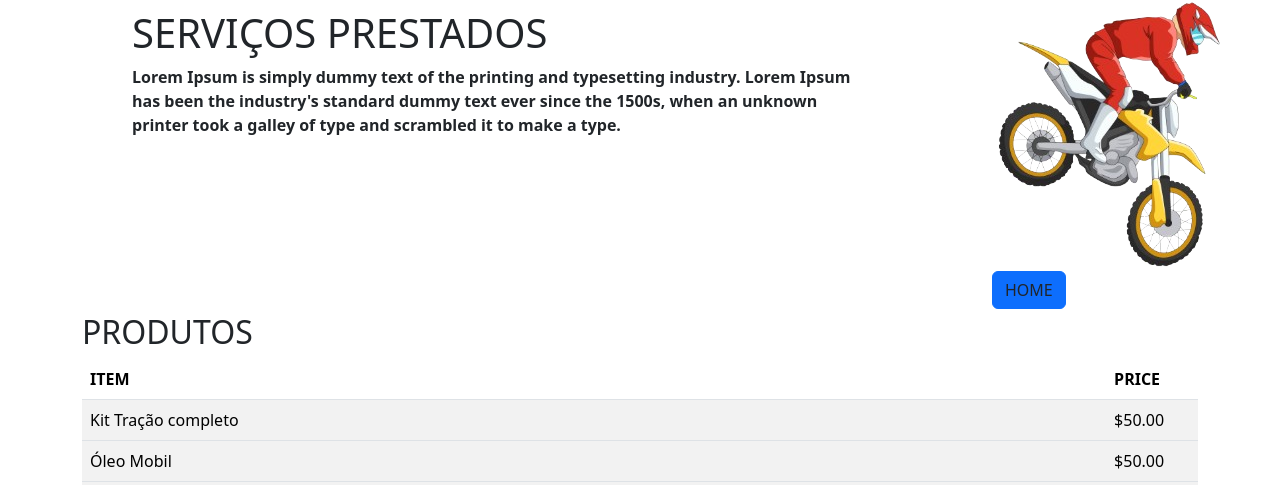
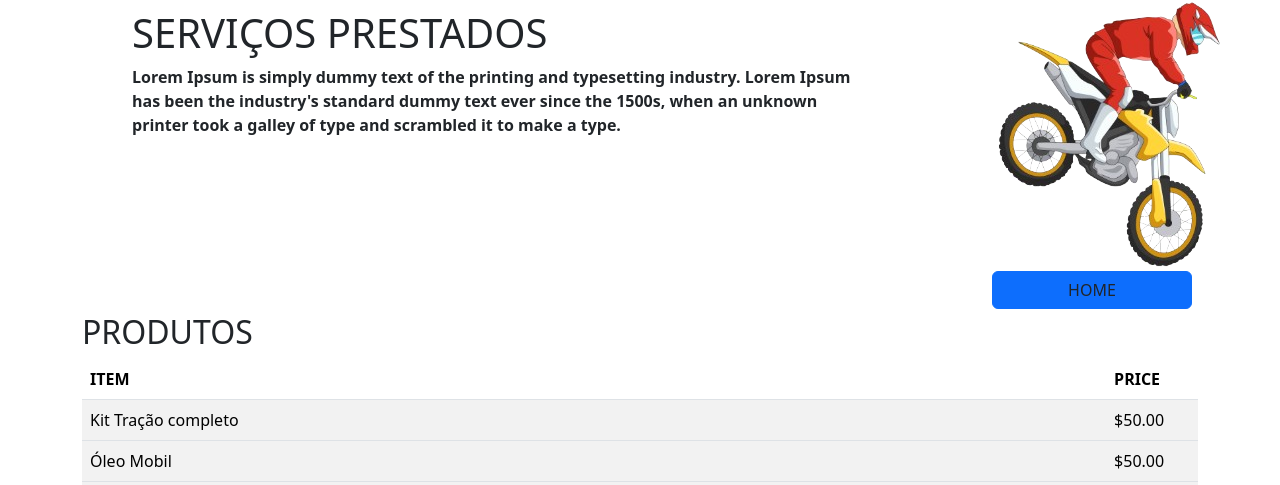
Before and after one commit to manoelmcardoso/motorcycle_wrks_project, a plain HTML site: page index.html in a window 1280 px wide. Shown: the part 315-800 px from the top of the page. Drawn offline with nearby package versions, Linux system fonts and the light colour scheme.

Commit message:
Alterações em botões HOME

```diff
--- a/css/styles.css
+++ b/css/styles.css
@@ -15,6 +15,10 @@ body{
     height: 200px;
 }
 
+#figcap {
+    width: 200px;
+}
+
 .rodape{
     position: absolute;
     bottom: 0%;
--- a/index.html
+++ b/index.html
@@ -36,7 +36,7 @@
             </div>
             <div id="fixed" class="col-sm-4">
                 <img id="moto" src="./img/moto-removebg-preview.png" alt="Moto" onclick="document.getElementById('home').scrollIntoView({ behavior: 'smooth' })">
-                <figcaption class="btn btn-primary text-dark" onclick="document.getElementById('home').scrollIntoView({ behavior: 'smooth' })">HOME</figcaption>
+                <figcaption id="figcap" class="btn btn-primary text-dark" onclick="document.getElementById('home').scrollIntoView({ behavior: 'smooth' })">HOME</figcaption>
             </div>
 
         </div>
```
